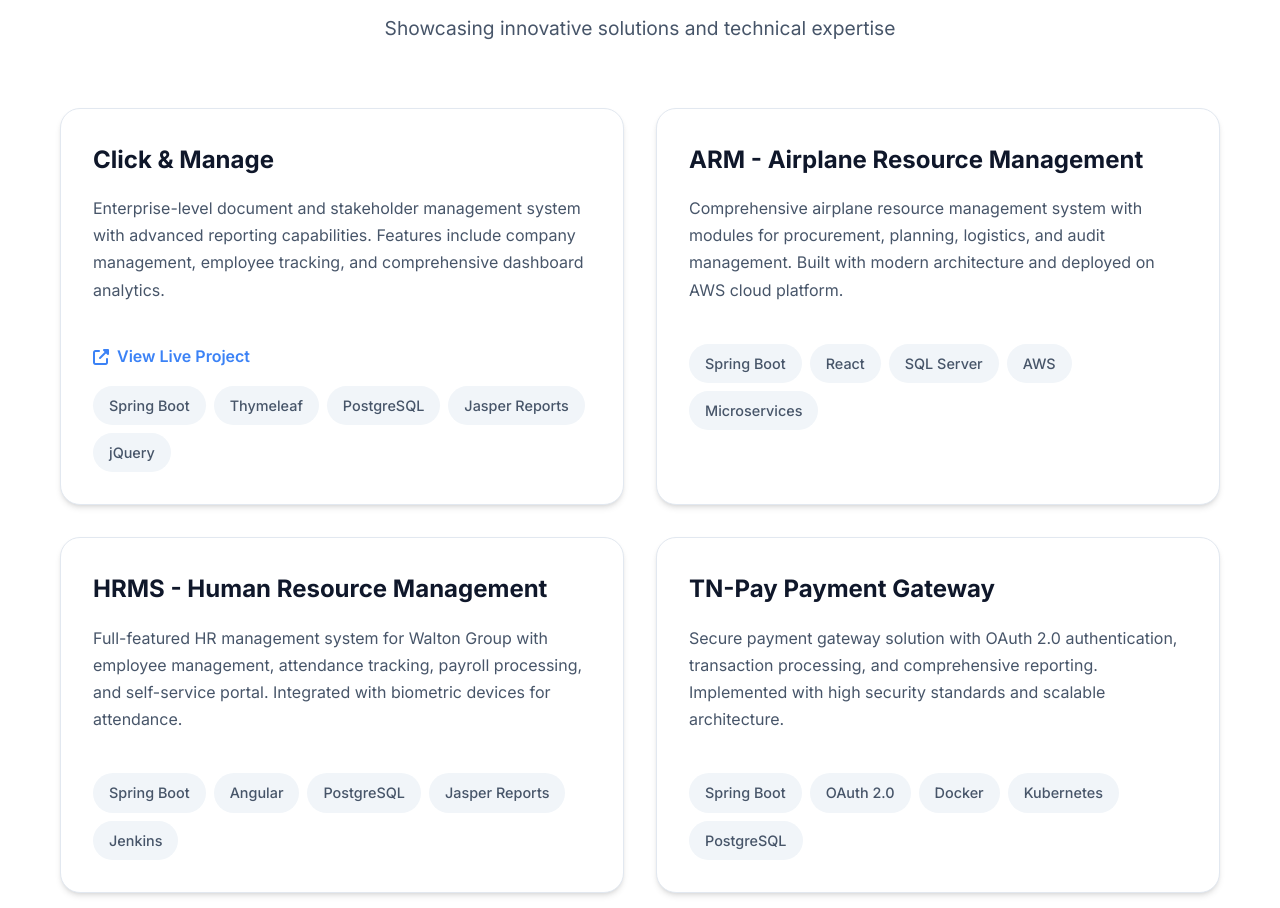
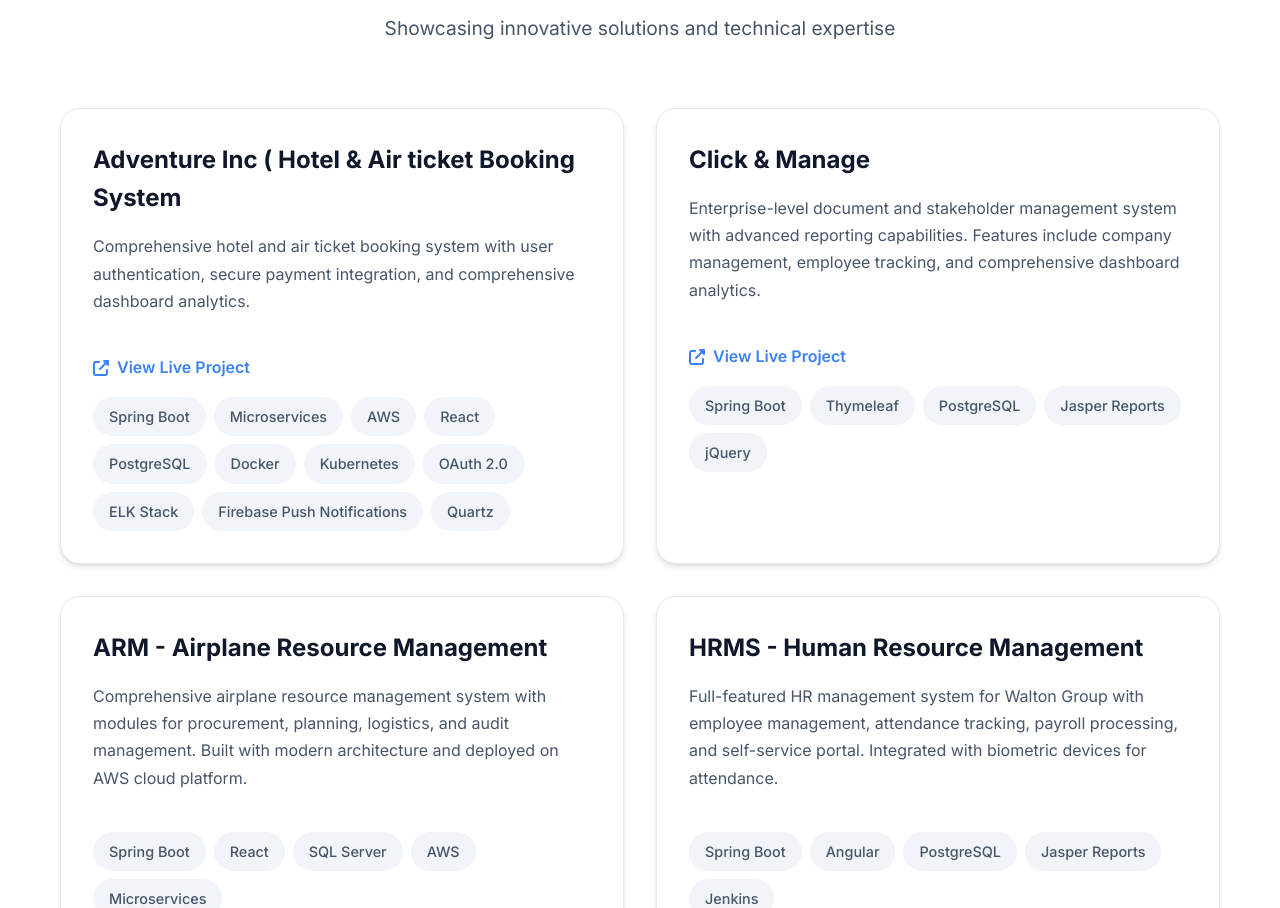
Before and after one commit to ahmed-bulbul/ahmed-bulbul.github.io, a plain HTML site: page index.html in a window 1280 px wide. Shown: the part 5157-6065 px from the top of the page. Drawn offline with Linux system fonts and the light colour scheme.

Commit message:
added projects

```diff
--- a/index.html
+++ b/index.html
@@ -1108,6 +1108,34 @@
                 </p>
             </div>
             <div class="projects-grid">
+
+
+                <div class="project-card scroll-reveal">
+                    <div class="project-header">
+                        <h3 class="project-title">Adventure Inc ( Hotel & Air ticket Booking System</h3>
+                        <p class="project-description">
+                            Comprehensive hotel and air ticket booking system with user authentication,
+                            secure payment integration, and comprehensive dashboard analytics.
+                        </p>
+                        <a href="https://adveture.inc" class="project-link" target="_blank">
+                            <i class="fas fa-external-link-alt"></i> View Live Project
+                        </a>
+                    </div>
+                    <div class="project-tech">
+                        <span class="skill-tag">Spring Boot</span>
+                        <span class="skill-tag">Microservices</span>
+                        <span class="skill-tag">AWS</span>
+                        <span class="skill-tag">React</span>
+                        <span class="skill-tag">PostgreSQL</span>
+                        <span class="skill-tag">Docker</span>
+                        <span class="skill-tag">Kubernetes</span>
+                        <span class="skill-tag">OAuth 2.0</span>
+                        <span class="skill-tag">ELK Stack</span>
+                        <span class="skill-tag">Firebase Push Notifications</span>
+                        <span class="skill-tag">Quartz</span>
+                    </div>
+                </div>
+
                 <div class="project-card scroll-reveal">
                     <div class="project-header">
                         <h3 class="project-title">Click & Manage</h3>
```
